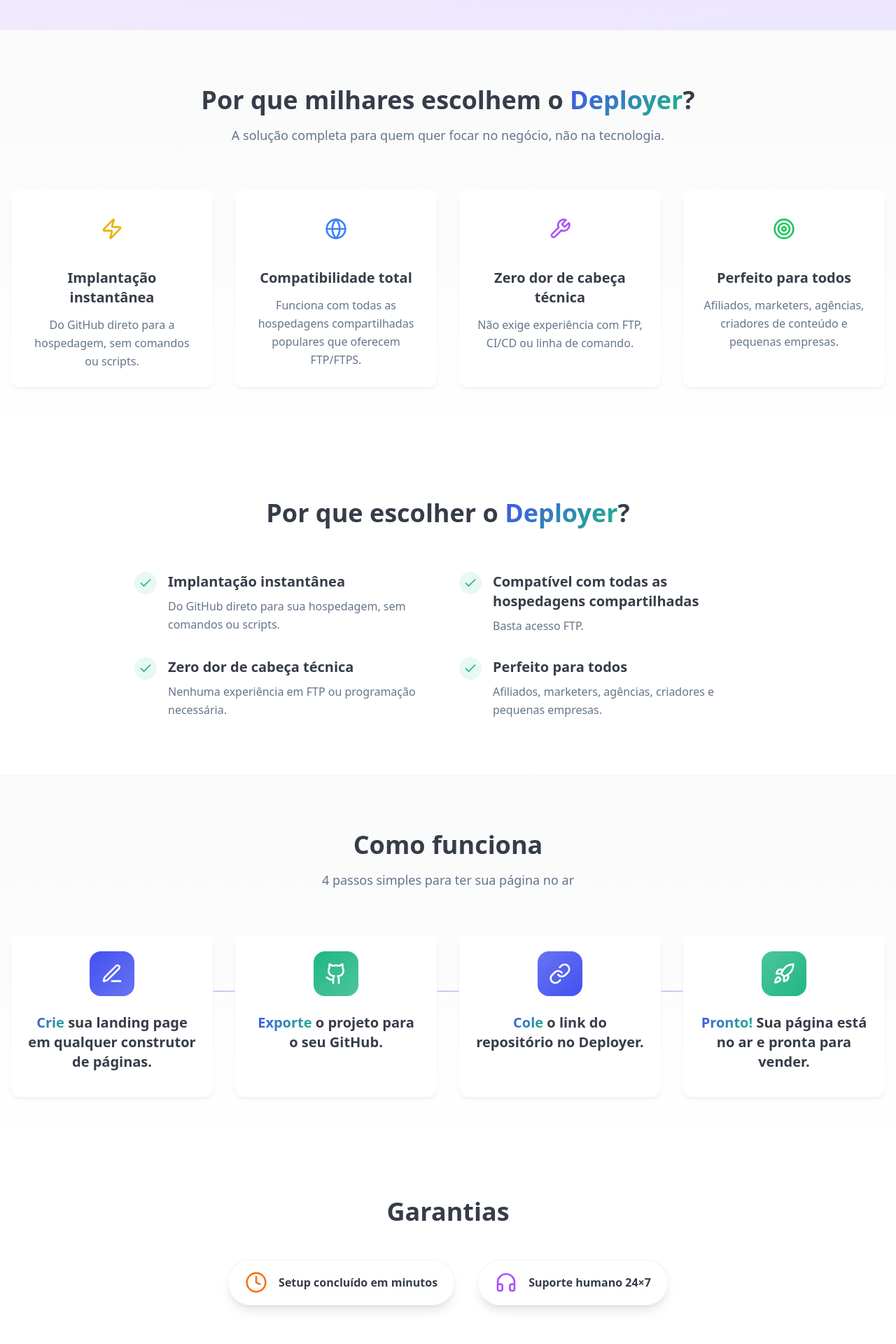
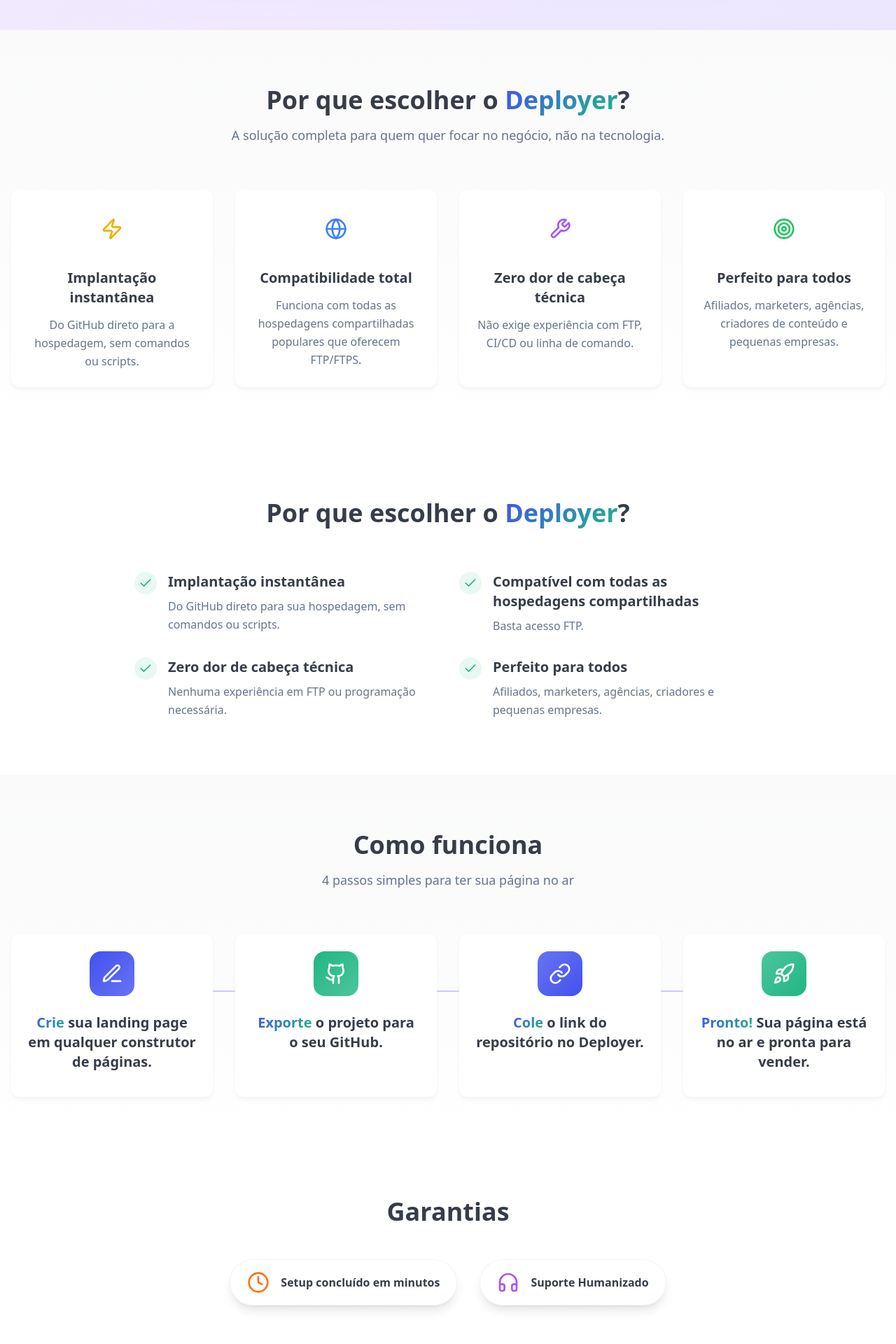
Before and after one commit to forgescloud/deployer-page, a React (Vite) app: page / in a window 1280 px wide. Shown: the part 880-2800 px from the top of the page at 70% size. Built offline with nearby package versions, Linux system fonts and the light colour scheme.

Commit message:
Updates dependencies and text
Updates dependencies in package-lock.json to their latest versions.

Refactors text in Benefits and Guarantees components for better clarity.

```diff
--- a/src/components/Benefits.tsx
+++ b/src/components/Benefits.tsx
@@ -33,7 +33,7 @@ const Benefits = () => {
       <div className="container mx-auto px-4">
         <div className="text-center mb-16 animate-fade-in-up">
           <h2 className="text-3xl md:text-4xl font-bold text-foreground mb-4">
-            Por que milhares escolhem o{" "}
+            Por que escolher o{" "}
             <span className="text-gradient">Deployer</span>?
           </h2>
           <p className="text-lg text-muted-foreground max-w-2xl mx-auto">
--- a/src/components/Guarantees.tsx
+++ b/src/components/Guarantees.tsx
@@ -8,7 +8,7 @@ const guarantees = [
   },
   {
     icon: Headphones,
-    title: "Suporte humano 24×7",
+    title: "Suporte Humanizado",
     color: "text-purple-500"
   }
 ];
```
Also changed, not shown: 1 other file (tests, documents, lock files or other folders).
